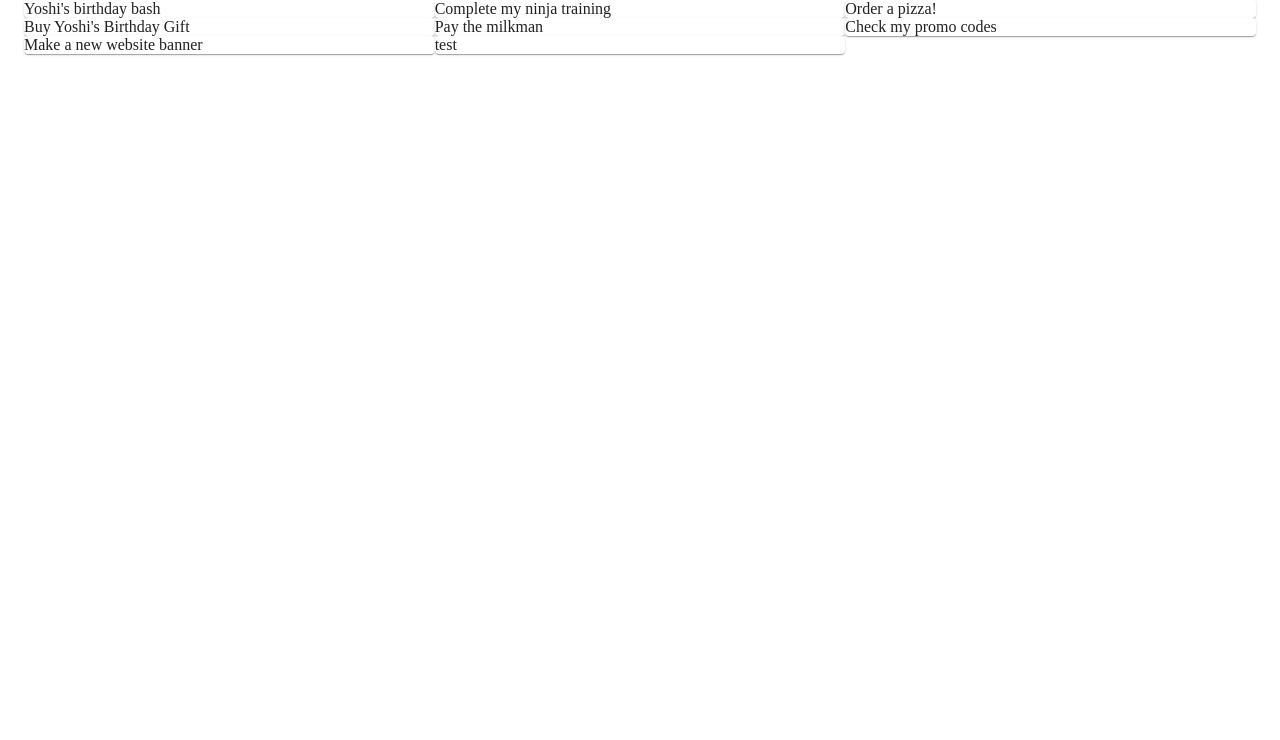
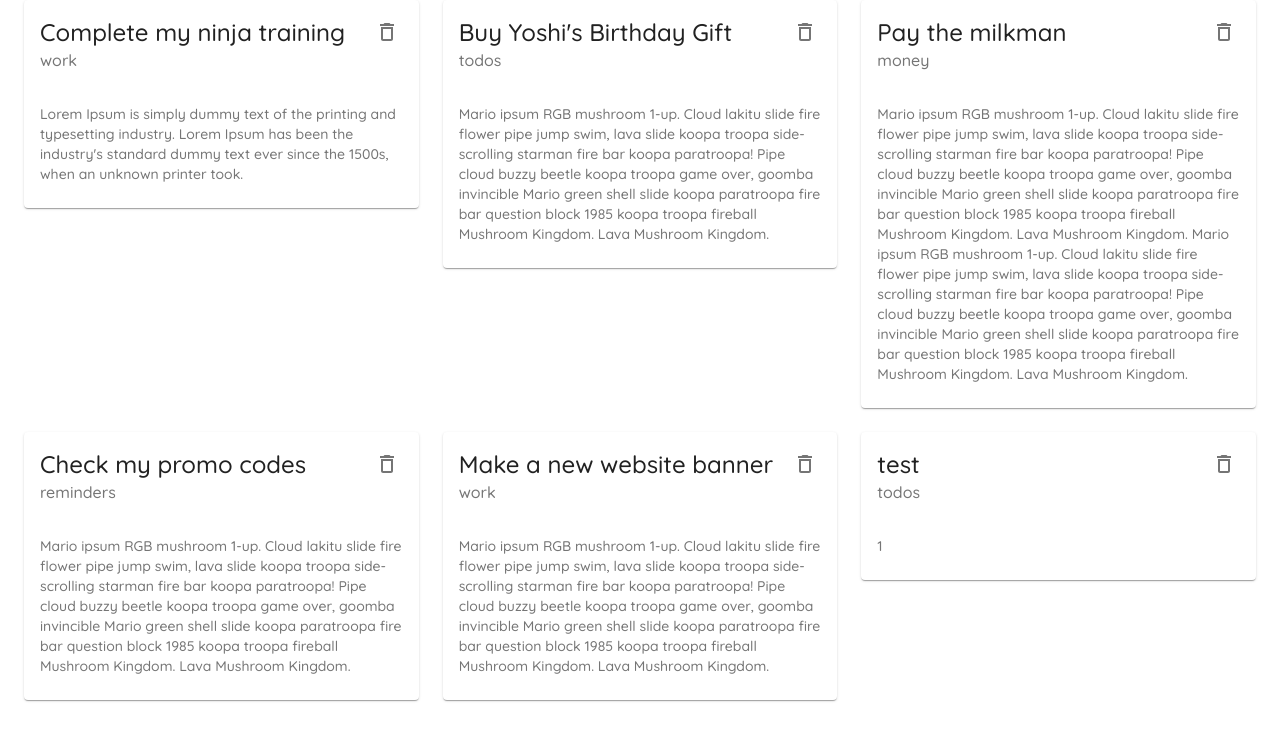
Before and after one commit to anusontarangkul/React-MUI-notes, a React (Create React App) app: page / in a window 1280 px wide. Shown: the top 740 px of the page. Built offline with nearby package versions, Linux system fonts and the light colour scheme; data requests are answered from the project's data file.

Commit message:
apply cards and delete

```diff
--- a/data/db.json
+++ b/data/db.json
@@ -1,22 +1,10 @@
 {
   "notes": [
-    {
-      "title": "Yoshi's birthday bash",
-      "details": "Lorem Ipsum is simply dummy text of the printing and typesetting industry. Lorem Ipsum has been the industry's standard dummy text ever since the 1500s, when an unknown printer took a galley of type and scrambled it to make a type specimen book.",
-      "category": "reminders",
-      "id": 1
-    },
     {
       "title": "Complete my ninja training",
       "details": "Lorem Ipsum is simply dummy text of the printing and typesetting industry. Lorem Ipsum has been the industry's standard dummy text ever since the 1500s, when an unknown printer took.",
       "category": "work",
       "id": 2
-    },
-    {
-      "title": "Order a pizza!",
-      "details": "Lorem Ipsum is simply dummy text of the printing and typesetting industry. Lorem Ipsum has been the industry's standard dummy text ever since the 1500s, when an unknown printer took a galley of type and scrambled it to make a type specimen book.\nLorem Ipsum is simply dummy text of the printing and typesetting industry. Lorem Ipsum has been the industry's standard dummy text ever since the 1500s, when an unknown printer took a galley of type and scrambled it to make a type specimen book.",
-      "category": "todos",
-      "id": 3
     },
     {
       "title": "Buy Yoshi's Birthday Gift",
--- /dev/null
+++ b/src/components/NoteCard.js
@@ -0,0 +1,33 @@
+import React from 'react'
+import Card from '@material-ui/core/Card';
+import CardHeader from '@material-ui/core/CardHeader'
+import CardContent from '@material-ui/core/CardContent'
+import IconButton from '@material-ui/core/IconButton'
+import DeleteOutlined from '@material-ui/icons/DeleteOutlineOutlined'
+import { Typography } from '@material-ui/core';
+
+const NoteCard = ({ note, handleDelete }) => {
+    return (
+        <div>
+            <Card elevation={1}>
+                <CardHeader
+                    action={
+                        <IconButton onClick={() => handleDelete(note.id)}>
+                            <DeleteOutlined />
+                        </IconButton>
+                    }
+                    title={note.title}
+                    subheader={note.category}
+                />
+                <CardContent>
+                    <Typography variant="body2" color="textSecondary">
+                        {note.details}
+                    </Typography>
+                </CardContent>
+            </Card>
+
+        </div>
+    )
+}
+
+export default NoteCard
--- a/src/pages/Notes.js
+++ b/src/pages/Notes.js
@@ -4,6 +4,7 @@
 import Grid from "@material-ui/core/Grid"
 import Paper from "@material-ui/core/Paper"
 import { Container } from '@material-ui/core';
+import NoteCard from '../components/NoteCard'
 
 export default function Notes() {
   const [notes, setNotes] = useState([]);
@@ -14,27 +15,21 @@
       .then(data => setNotes(data))
   }, [])
 
+  const handleDelete = async (id) => {
+    await fetch('http://localhost:8000/notes/' + id, {
+      method: 'DELETE'
+    })
+    const newNotes = notes.filter(note => note.id != id)
+    setNotes(newNotes)
+  }
+
   return (
 
     <Container>
-      {/* <Grid container>
-        <Grid item xs={12} sm={6} md={3}>
-          <Paper>1</Paper>
-        </Grid>
-        <Grid item xs={12} sm={6} md={3}>
-          <Paper>2</Paper>
-        </Grid>
-        <Grid item xs={12} sm={6} md={3}>
-          <Paper>3</Paper>
-        </Grid>
-        <Grid item xs={12} sm={6} md={3}>
-          <Paper>4</Paper>
-        </Grid>
-      </Grid> */}
-      <Grid container>
+      <Grid container spacing={3}>
         {notes.map(note => (
           <Grid item key={note.id} xs={12} md={6} lg={4}>
-            <Paper>{note.title}</Paper>
+            <NoteCard note={note} handleDelete={handleDelete} />
           </Grid>
         ))}
       </Grid>
```
